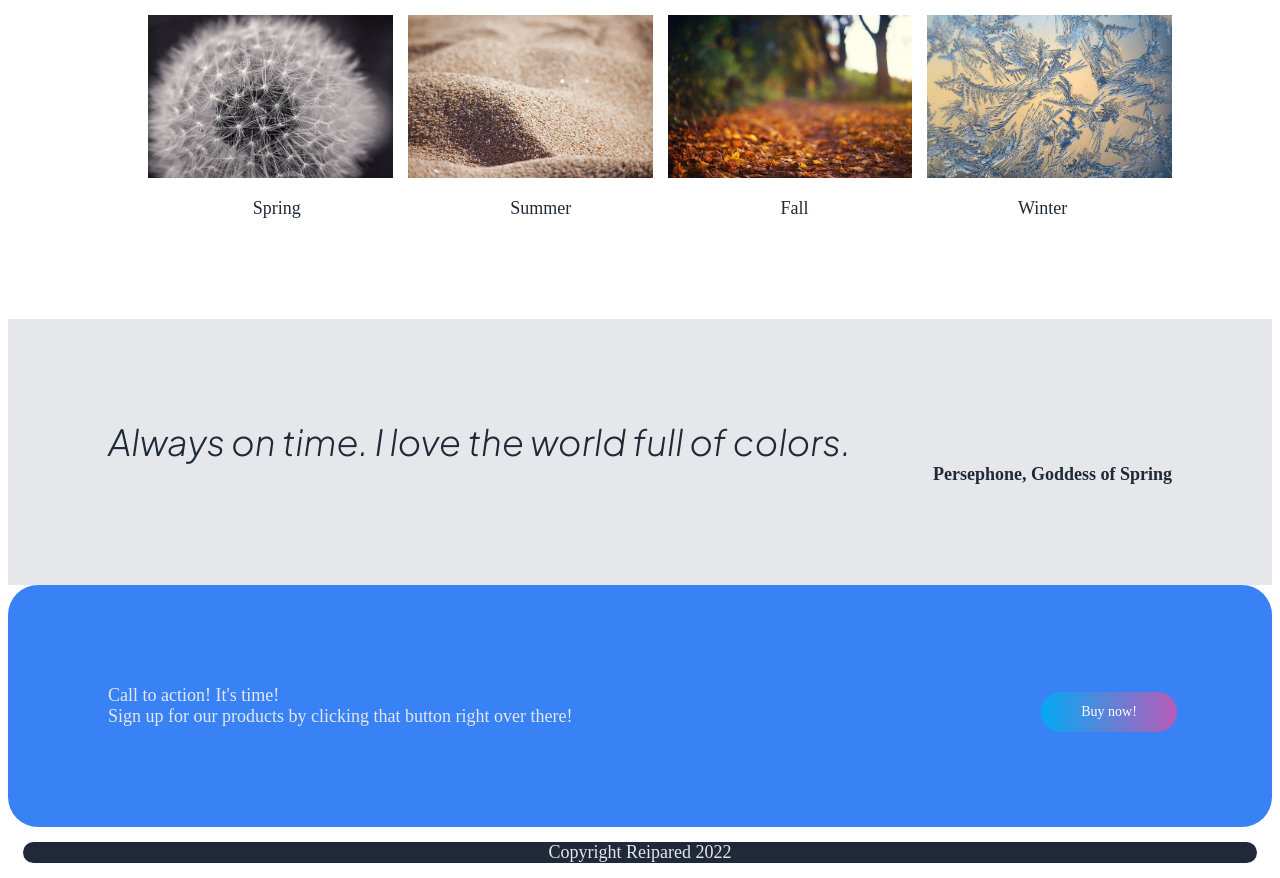
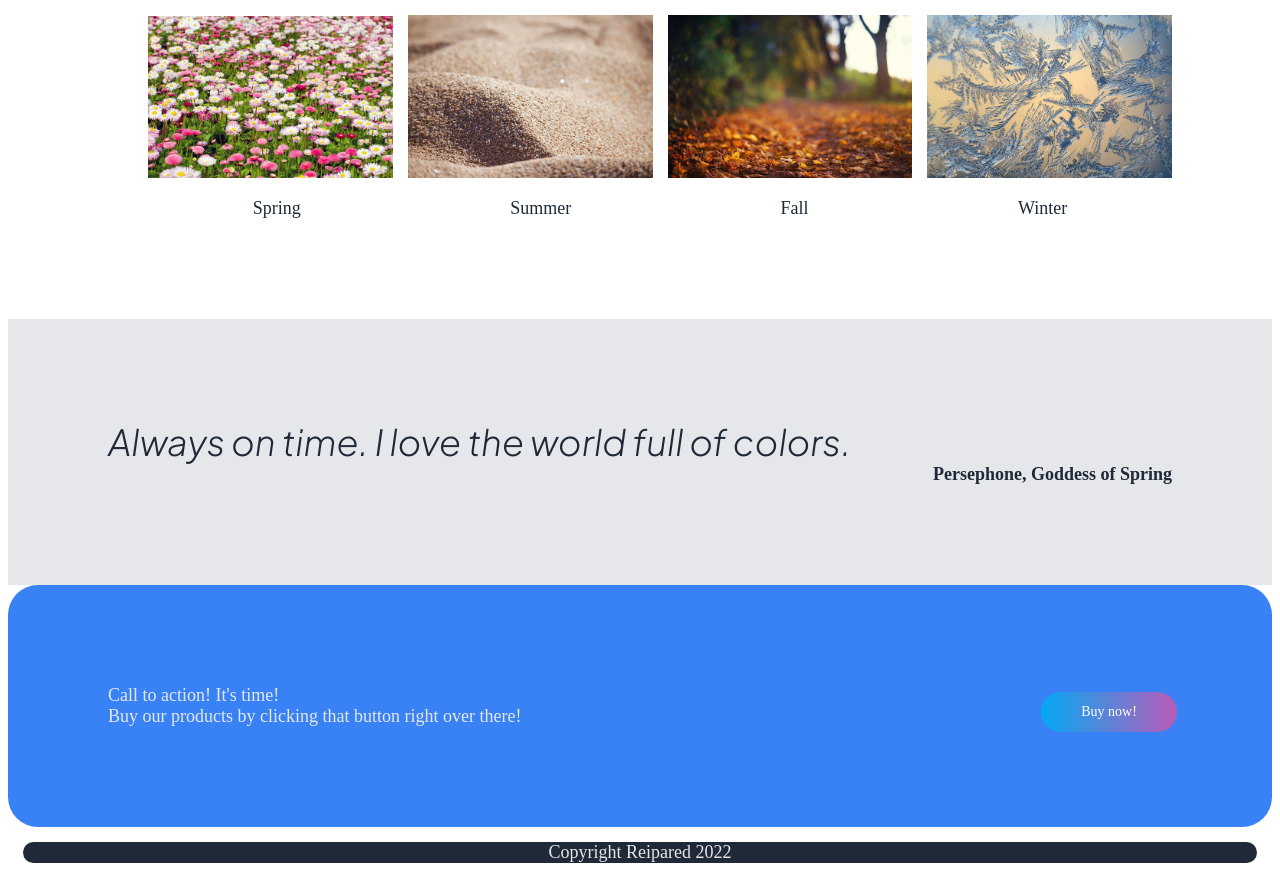
Before and after one commit to reipared/cups_website, a plain HTML site: page index.html in a window 1280 px wide. Shown: the part 591-1469 px from the top of the page. Drawn offline with Linux system fonts and the light colour scheme.

Commit message:
Edit html and css

```diff
--- a/index.html
+++ b/index.html
@@ -48,7 +48,7 @@
                     Seasons of the year
                 </div>
                 <ul class="infoImages">
-                    <li><img src="images/spring.jpg" alt="spring"></li>
+                    <li><img src="images/spring2.jpg" alt="spring"></li>
                     <li><img src="images/summer.jpg" alt="summer"></li>
                     <li><img src="images/fall.jpg" alt="fall"></li>
                     <li><img src="images/winter.jpg" alt="winter"></li>
@@ -74,7 +74,7 @@
                         Call to action! It's time!
                     </div>
                     <div class="boxTextSmall">
-                    Sign up for our products by clicking that button right over there!
+                    Buy our products by clicking that button right over there!
                     </div>
                     <div class= "contButton">
                         <button class="botButton">Buy now!</button>
--- a/style.css
+++ b/style.css
@@ -313,6 +313,7 @@ ul {
 /* getting rid of the underline in the links */
 a:link {
     text-decoration: none;
+    color: #E5E7EB;
 }
 
 /* changing the color of the visited links */
```
Also changed, not shown: images/spring2.jpg (added).
